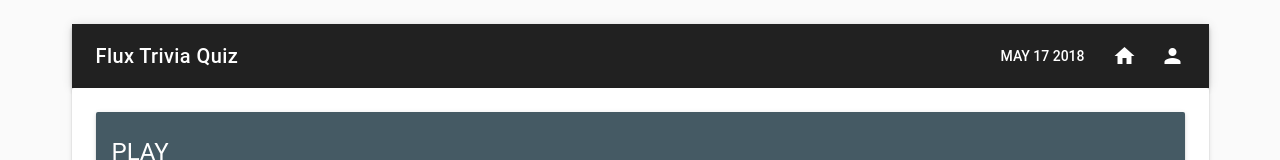
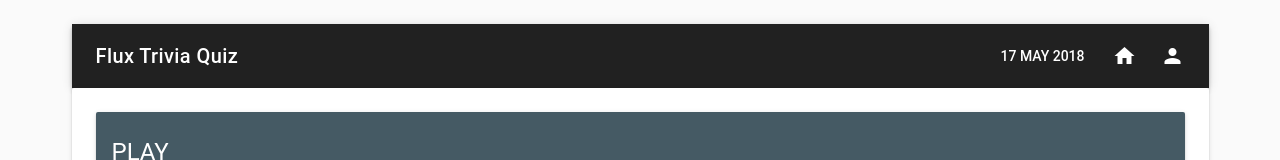
Before and after one commit to Jagraphob/trivia-quiz, a Vue app: page / in a window 1280 px wide. Shown: the top 160 px of the page. Built offline with nearby package versions, Linux system fonts and the light colour scheme.

Commit message:
fix moment date

```diff
--- a/src/App.vue
+++ b/src/App.vue
@@ -1,11 +1,11 @@
 <template>
-  <v-app>
-    <div class="container" id="app">
+  <v-app id="app">
+    <div class="container">
       <v-toolbar dark>
         <v-toolbar-title>Flux Trivia Quiz</v-toolbar-title>
         <v-spacer></v-spacer>
         <v-toolbar-items>
-          <v-btn flat>{{new Date() | formatDate}}</v-btn>
+          <v-btn flat>{{now}}</v-btn>
         </v-toolbar-items>
         <router-link to="/">
           <v-btn icon>
@@ -23,6 +23,7 @@
 
 <script>
 import firebase from 'firebase/app'
+import moment from 'moment'
 
 export default {
   name: 'app',
@@ -43,6 +44,11 @@ export default {
         this.$store.commit('signUser', {user: user, token: token})
       })
     }
+  },
+  computed: {
+    now () {
+      return moment().format('DD MMMM YYYY');
+    }
   }
 }
 </script>
--- a/src/main.js
+++ b/src/main.js
@@ -4,7 +4,6 @@ import router from './router'
 import store from './store'
 import './registerServiceWorker'
 import Vuetify from 'vuetify'
-import moment from 'moment'
 import firebase from 'firebase/app'
 import 'firebase/auth'
 import 'firebase/database'
@@ -13,12 +12,6 @@ import 'firebase/firestore'
 Vue.config.productionTip = false
 
 Vue.use(Vuetify)
-
-Vue.filter('formatDate', function(value) {
-  if (value) {
-    return moment(String(value)).format('MMMM DD YYYY')
-  }
-})
 
 var config = {
   apiKey: "AIzaSyBWWqpSCqqIzMDrNiJSVyhXO_3V7cefIv0",
```
